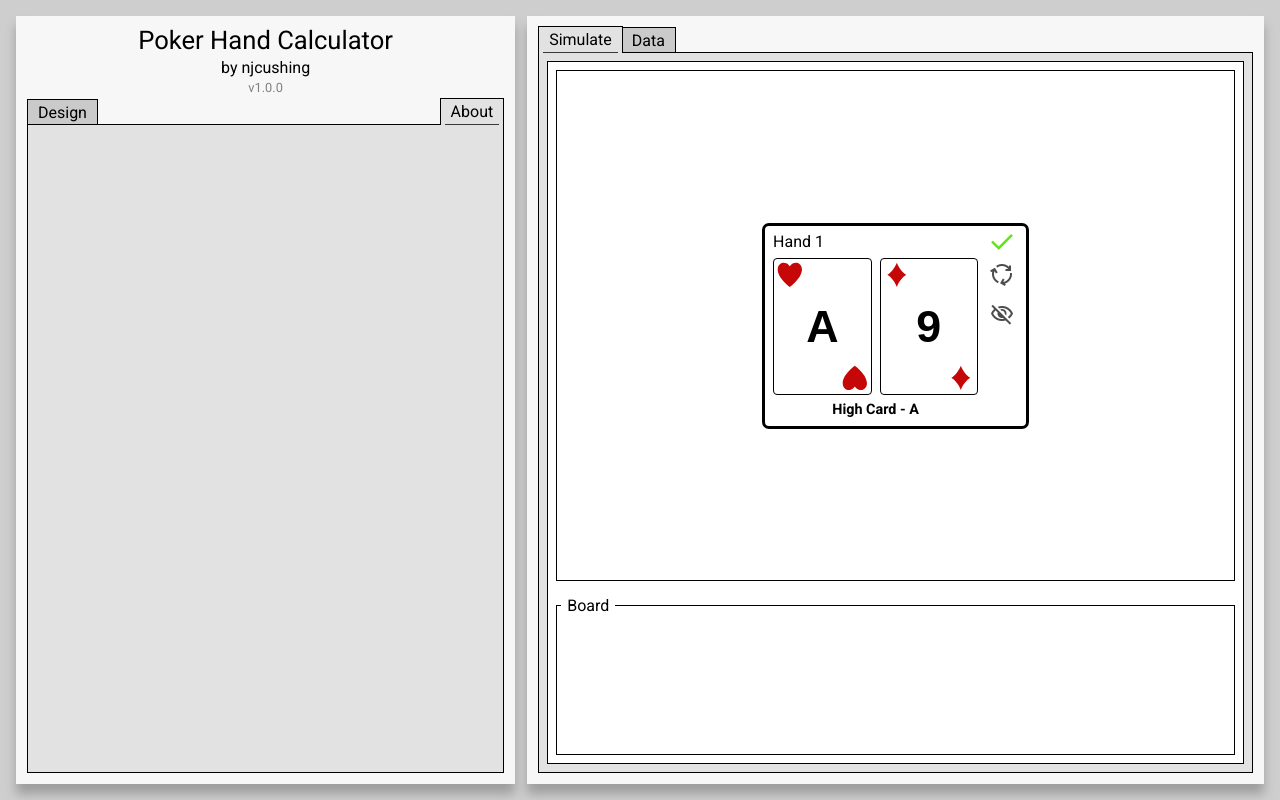
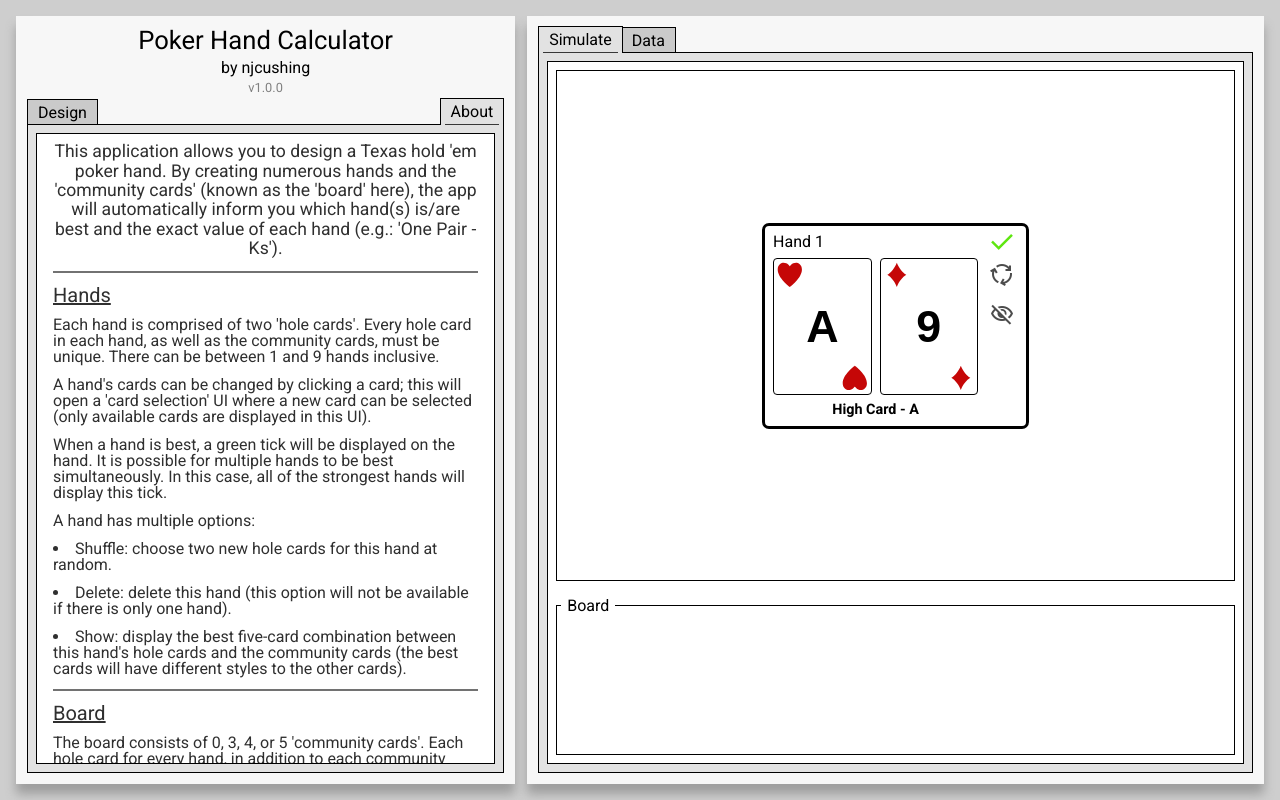
Before and after one commit to njcushing/poker-hand-calculator, a React (Vite) app: page / in a window 1280 px wide. Both pictures are taken after a click on the button "About". Built offline with nearby package versions, Linux system fonts and the light colour scheme.

Commit message:
Add some information to the 'About' tab

```diff
--- a/src/features/About/index.module.css
+++ b/src/features/About/index.module.css
@@ -0,0 +1,50 @@
+.about {
+    display: flex;
+    flex-direction: column;
+    justify-content: start;
+    gap: 12px;
+
+    overflow-y: auto;
+
+    pointer-events: all;
+
+    border: 1px solid #000;
+    background-color: #fff;
+
+    width: 100%;
+    height: 100%;
+    padding: 8px 16px;
+}
+
+.intro {
+    color: rgb(47, 47, 47);
+    font-size: 1.1rem;
+    text-align: center;
+    line-height: 110%;
+}
+
+.separator {
+    background-color: rgb(114, 114, 114);
+
+    width: 100%;
+    min-height: 2px;
+}
+
+.section-title {
+    color: rgb(47, 47, 47);
+    font-size: 1.25rem;
+    text-decoration: underline;
+    text-align: left;
+}
+
+.section-text {
+    color: rgb(47, 47, 47);
+    font-size: 1rem;
+    text-align: left;
+}
+
+.section-list-item {
+    color: rgb(47, 47, 47);
+    font-size: 1rem;
+    text-align: left;
+}
--- a/src/features/About/index.tsx
+++ b/src/features/About/index.tsx
@@ -1,5 +1,72 @@
 import styles from "./index.module.css";
 
 export function About() {
-    return <div className={styles["about"]}></div>;
+    return (
+        <div className={styles["about"]}>
+            <p className={styles["intro"]}>
+                {`This application allows you to design a Texas hold 'em poker hand. By creating
+                numerous hands and the 'community cards' (known as the 'board' here), the app will
+                automatically inform you which hand(s) is/are best and the exact value of each hand
+                (e.g.: 'One Pair - Ks').`}
+            </p>
+            <div className={styles["separator"]}></div>
+            <p className={styles["section-title"]}>Hands</p>
+            <p className={styles["section-text"]}>
+                {`Each hand is comprised of two 'hole cards'. Every hole card in each hand, as well
+                as the community cards, must be unique. There can be between 1 and 9 hands
+                inclusive.`}
+            </p>
+            <p className={styles["section-text"]}>
+                {`A hand's cards can be changed by clicking a card; this will open a 'card
+                selection' UI where a new card can be selected (only available cards are displayed
+                in this UI).`}
+            </p>
+            <p className={styles["section-text"]}>
+                When a hand is best, a green tick will be displayed on the hand. It is possible for
+                multiple hands to be best simultaneously. In this case, all of the strongest hands
+                will display this tick.
+            </p>
+            <p className={styles["section-text"]}>A hand has multiple options:</p>
+            <li className={styles["section-list-item"]}>
+                Shuffle: choose two new hole cards for this hand at random.
+            </li>
+            <li className={styles["section-list-item"]}>
+                Delete: delete this hand (this option will not be available if there is only one
+                hand).
+            </li>
+            <li className={styles["section-list-item"]}>
+                {`Show: display the best five-card combination between this hand's hole cards and
+                the community cards (the best cards will have different styles to the other
+                cards).`}
+            </li>
+            <div className={styles["separator"]}></div>
+            <p className={styles["section-title"]}>Board</p>
+            <p className={styles["section-text"]}>
+                {`The board consists of 0, 3, 4, or 5 'community cards'. Each hole card for every
+                hand, in addition to each community card, must be unique.`}
+            </p>
+            <p className={styles["section-text"]}>
+                {`The number of community cards depends on the current 'street' for the hand (this
+                can be changed in the Design tab):`}
+            </p>
+            <li className={styles["section-list-item"]}>
+                Pre-flop: All hole cards have been dealt, but the board is empty.
+            </li>
+            <li className={styles["section-list-item"]}>Flop: Three community cards are dealt.</li>
+            <li className={styles["section-list-item"]}>
+                Turn: An additional fourth community card is dealt.
+            </li>
+            <li className={styles["section-list-item"]}>
+                River: An additional fifth community card is dealt.
+            </li>
+            <p className={styles["section-text"]}>
+                {`A community card can be changed by clicking a card; this will open a 'card
+                selection' UI where a new card can be selected (only available cards are displayed
+                in this UI).`}
+            </p>
+            <p className={styles["section-text"]}>
+                Every community card on the board can be shuffled by clicking the shuffle button.
+            </p>
+        </div>
+    );
 }
```
